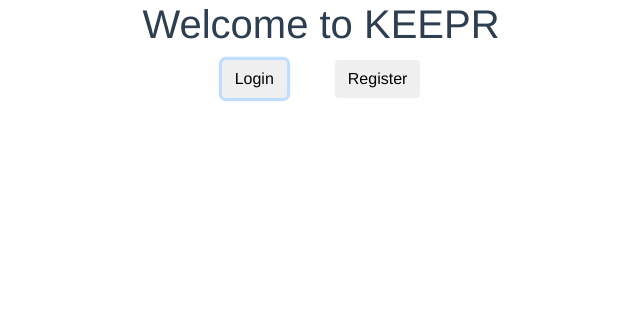
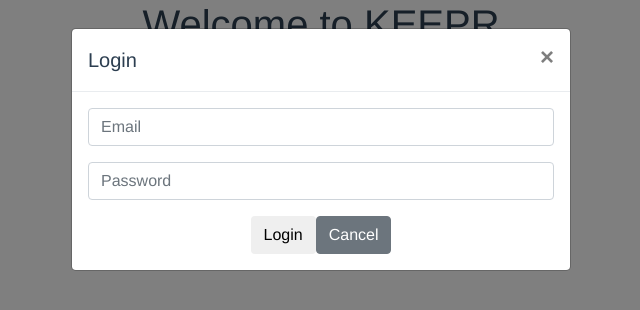
Before and after one commit to ewiesemann/keepr, a Vue app in the folder wwwsrc/: page / in a window 1280 px wide. Both pictures are taken after a click on the button "Login". Shown: the top 310 px of the page, without its empty margins (319-959 px from the left). Built offline with nearby package versions, Linux system fonts and the light colour scheme.

Commit message:
Login and Register Models are working.  Unable to log in or register

```diff
--- a/wwwsrc/index.html
+++ b/wwwsrc/index.html
@@ -6,15 +6,14 @@
   <meta name="viewport" content="width=device-width,initial-scale=1.0">
   <link rel="stylesheet" href="https://stackpath.bootstrapcdn.com/bootstrap/4.1.0/css/bootstrap.min.css" integrity="sha384-9gVQ4dYFwwWSjIDZnLEWnxCjeSWFphJiwGPXr1jddIhOegiu1FwO5qRGvFXOdJZ4"
     crossorigin="anonymous">
-    <script src="https://code.jquery.com/jquery-3.3.1.slim.min.js" integrity="sha384-q8i/X+965DzO0rT7abK41JStQIAqVgRVzpbzo5smXKp4YfRvH+8abtTE1Pi6jizo" crossorigin="anonymous"></script>
   <title>KEEPR</title>
 </head>
 
 <body>
   <div id="app"></div>
   <!-- built files will be auto injected -->
-
-
+  <script src="https://cdnjs.cloudflare.com/ajax/libs/jquery/3.3.1/jquery.slim.min.js"></script>
+  <script src="https://maxcdn.bootstrapcdn.com/bootstrap/4.0.0/js/bootstrap.min.js"></script></script>
 
 
 </body>
--- a/wwwsrc/src/components/login.vue
+++ b/wwwsrc/src/components/login.vue
@@ -15,17 +15,16 @@
                                 </button>
                             </div>
                             <div class="modal-body">
-                                <form v-on:submit.prevent="ownerLogin">
+                                <form v-on:submit.prevent="login">
                                     <div class="form-group">
-                                        <input type="text" name="ownerUsername" v-model="
-                                      login.username" class="form-control" id="formGroupExampleInput" placeholder="Username"
-                                            required>
+                                        <input type="text" name="email" v-model="
+                                      login.email" class="form-control" id="formGroupExampleInput" placeholder="Email" required>
                                     </div>
                                     <div class="form-group">
                                         <input type="text" name="password" v-model="
                                           login.password" class="form-control" id="formGroupExampleInput" placeholder="Password">
                                     </div>
-                                    <button type="button" @click="ownerLogin" class="btn btn1" data-dismiss="modal">Login</button>
+                                    <button type="button" @click="login" class="btn btn1" data-dismiss="modal">Login</button>
                                     <button type="button" class="btn btn-secondary" data-dismiss="modal">Cancel</button>
                                 </form>
                             </div>
@@ -45,13 +44,9 @@
                                 </button>
                             </div>
                             <div class="modal-body">
-                                <form v-on:submit.prevent="ownerRegister">
+                                <form v-on:submit.prevent="register">
                                     <div class="form-group">
-                                        <input type="text" name="username" v-model="register.username" class="form-control" id="formGroupExampleInput" placeholder="Username"
-                                            required>
-                                    </div>
-                                    <div class="form-group">
-                                        <input type="text" name="businessName" v-model="register.businessName" class="form-control" id="formGroupExampleInput" placeholder="Business Name"
+                                        <input type="text" name="username" v-model="register.name" class="form-control" id="formGroupExampleInput" placeholder="Name"
                                             required>
                                     </div>
                                     <div class="form-group">
@@ -60,7 +55,7 @@
                                     <div class="form-group">
                                         <input type="text" name="password" v-model="register.password" class="form-control" id="formGroupExampleInput" placeholder="Password">
                                     </div>
-                                    <button type="button" @click="ownerRegister" class="btn btn1" data-dismiss="modal">Register</button>
+                                    <button type="button" @click="register" class="btn btn1" data-dismiss="modal">Register</button>
                                     <button type="button" class="btn btn-secondary" data-dismiss="modal">Cancel</button>
                                 </form>
                             </div>
@@ -75,7 +70,7 @@
 <script>
     import router from '../router'
     export default {
-        name: '',
+        name: 'login',
         components: {
 
         },
@@ -83,15 +78,30 @@
             return {
                 login: {
                     username: '',
+                    email: '',
                     password: ''
                 },
                 register: {
                     username: '',
                     email: '',
                     password: '',
-                },
+                }
             }
-        }
+        },
+        mounted() {
+            if (!this.$store.state.user) {
+                this.$store.dispatch('authenticate')
+            }
+
+        },
+        // methods: {
+        //     login() {
+        //         this.$store.dispatch('login', this.login)
+        //     },
+        //     register() {
+        //         this.$store.dispatch('register', this.register)
+        //     }
+        // }
     }
 </script>
 
```
